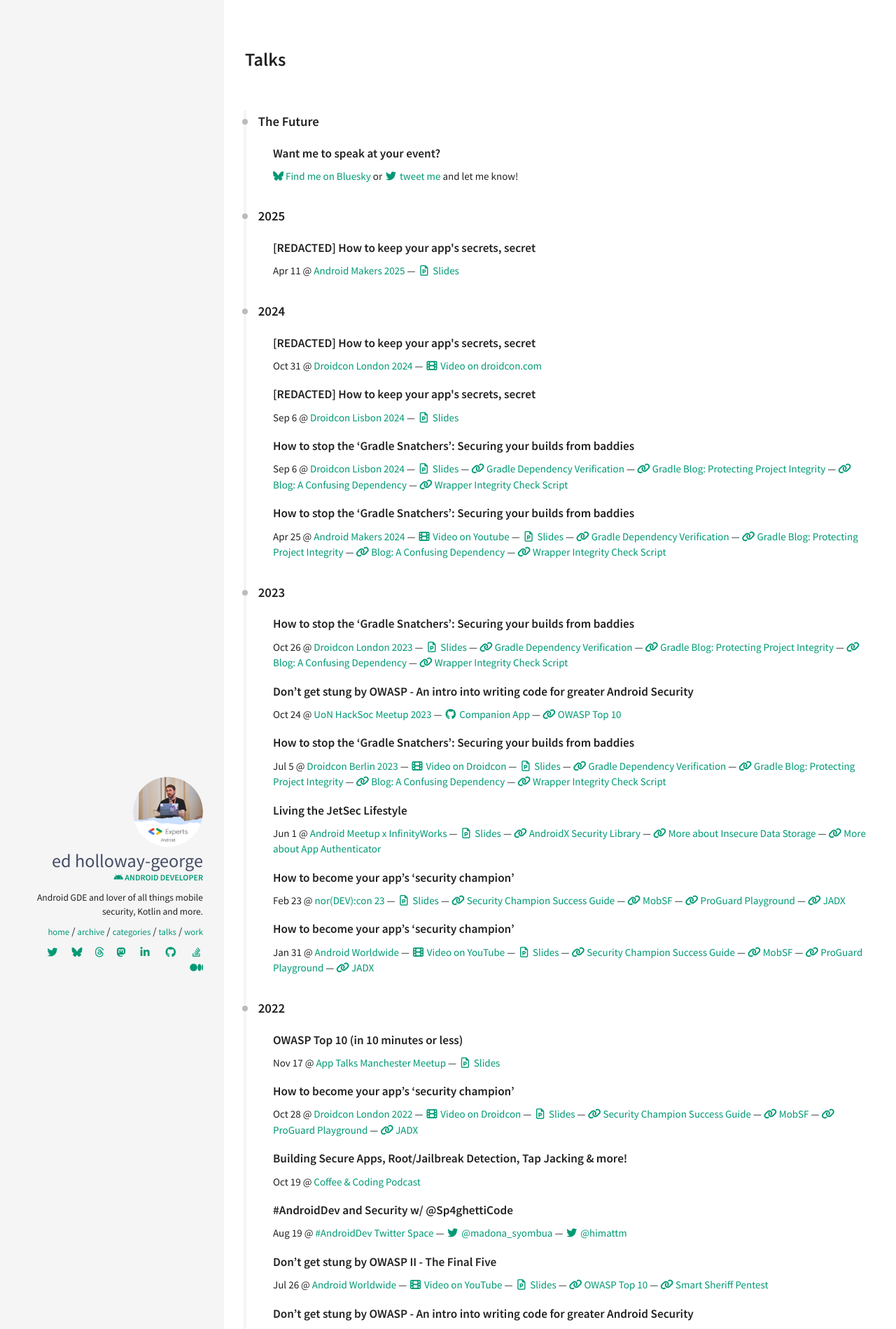
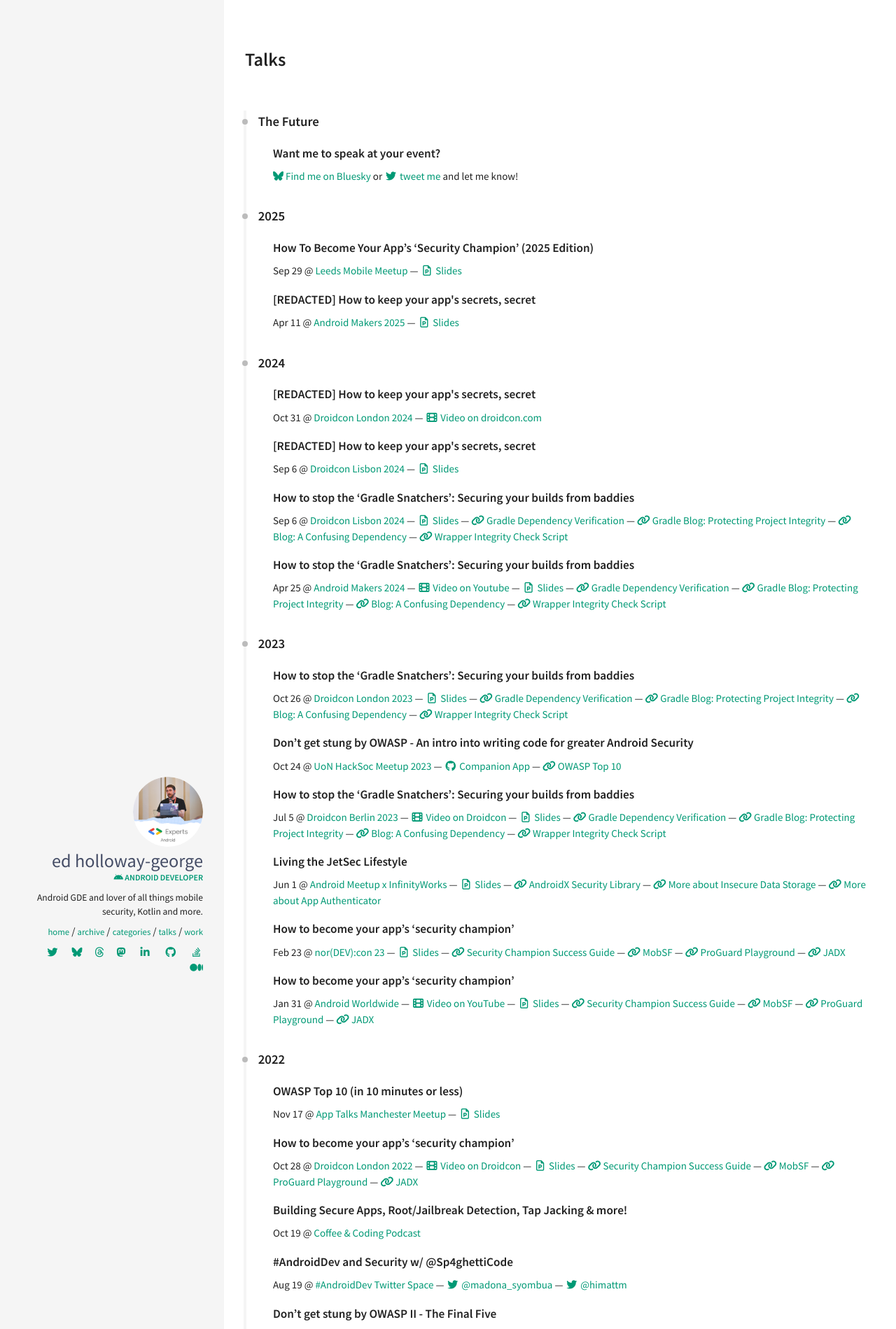
Before and after one commit to ed-george/ed-george.github.io, a Jekyll site: the page built from talks.html, in a window 1280 px wide. Shown: the top 1899 px of the page at 70% size. Built offline with Jekyll 4.4.1, drawn with Linux system fonts in a browser that asks for light colours; nearby versions of some CDN libraries.

Commit message:
Update talks with Leeds Mobile

```diff
--- a/_data/index/talks.yaml
+++ b/_data/index/talks.yaml
@@ -15,6 +15,14 @@
 #   - title: Optional External link 2
 #     url: https://example.com
 #     icon: optional-icon
+- title: "How To Become Your App’s ‘Security Champion’ (2025 Edition)"
+  event:
+    title: "Leeds Mobile Meetup"
+    url: https://www.meetup.com/leeds-mobile/events/310168020/
+    date: '2025-09-29'
+  slides:
+    title: Slides
+    url: https://speakerdeck.com/sp4ghetticode/how-to-become-your-apps-security-champion-2025-edition
 - title: "[REDACTED] How to keep your app's secrets, secret"
   event:
     title: "Android Makers 2025"
```
